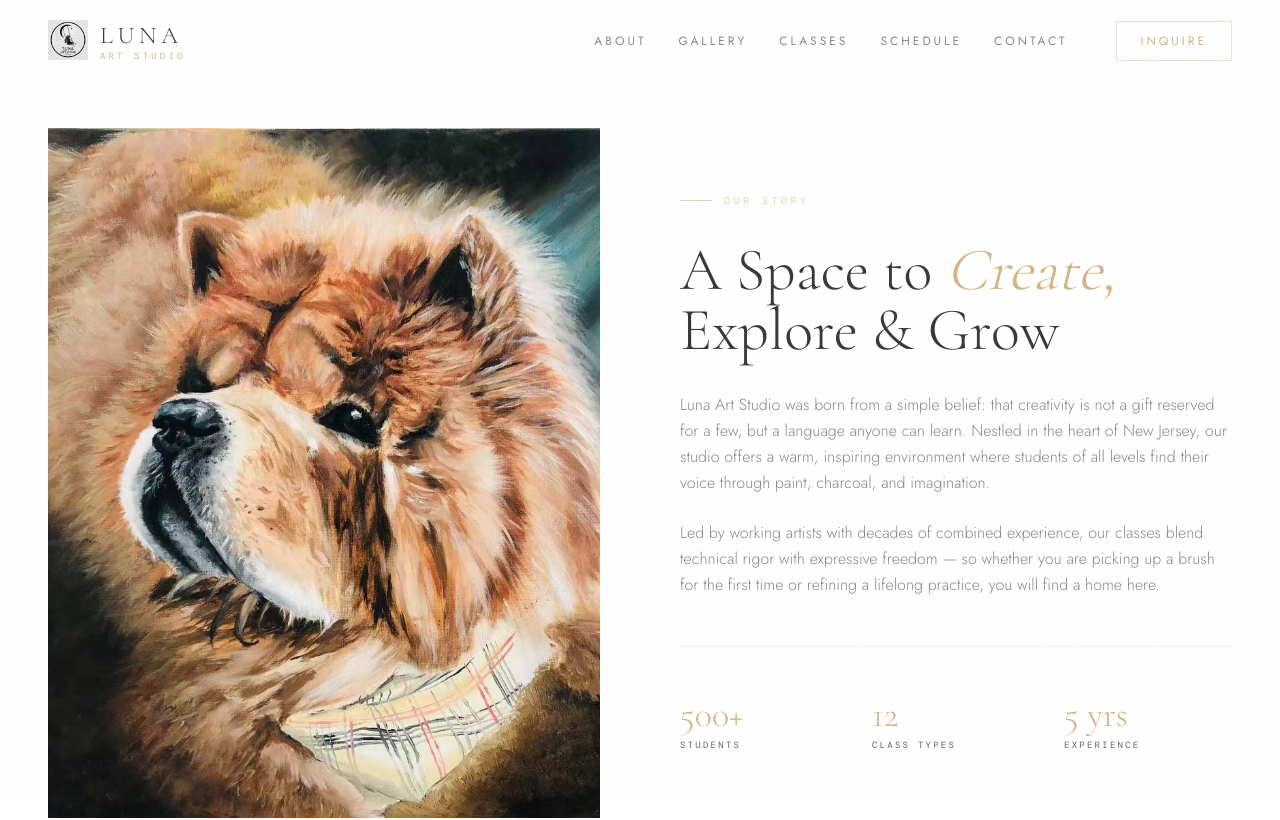
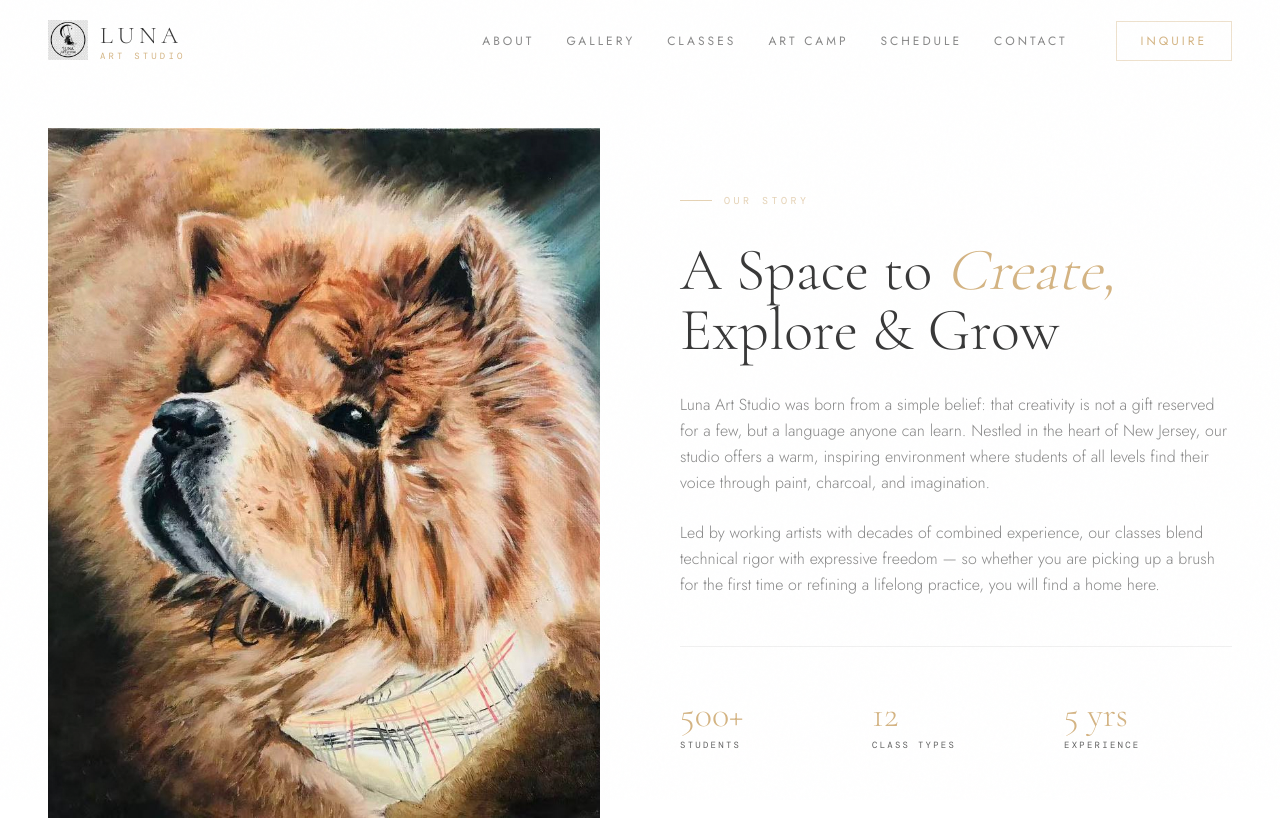
Before and after one commit to CathySong/luna-arts-studio.io, a Next.js app: page / in a window 1280 px wide. Shown: the top 820 px of the page. Built offline with nearby package versions, Linux system fonts and the light colour scheme; a web font is replaced by a local one.

Commit message:
Add Art Camp link to navigation bar

```diff
--- a/components/Navbar.tsx
+++ b/components/Navbar.tsx
@@ -8,6 +8,7 @@ const links = [
   { href: "#about", label: "About" },
   { href: "#gallery", label: "Gallery" },
   { href: "#classes", label: "Classes" },
+  { href: "#camps", label: "Art Camp" },
   { href: "#schedule", label: "Schedule" },
   { href: "#contact", label: "Contact" },
 ];
```
Also changed, not shown: 1 other file (tests, documents, lock files or other folders).
